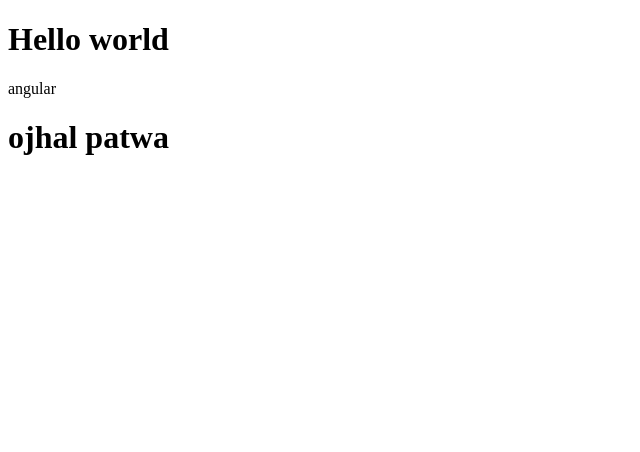
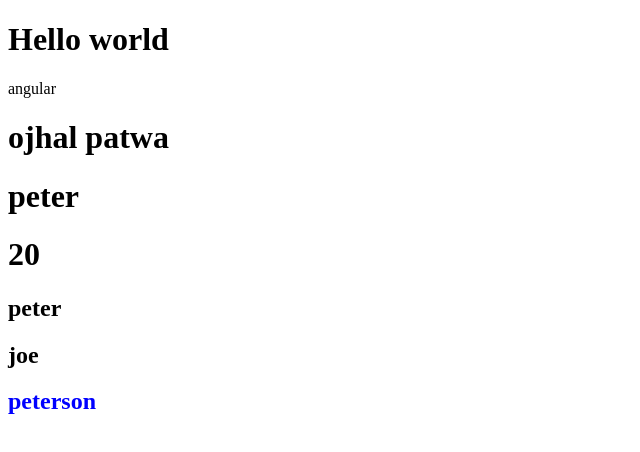
Before and after one commit to ojhal/Angular-basics, an Angular app: page / in a window 1280 px wide. Shown: the top 452 px of the page, without its empty margins (0-640 px from the left). Built offline with nearby package versions, Linux system fonts and the light colour scheme.

Commit message:
use app.component

```diff
--- a/src/app/app.component.html
+++ b/src/app/app.component.html
@@ -2,4 +2,8 @@
 {{title}}
 <h1>{{name}}</h1>
 
-<!-- <h1>{{obj}}</h1> -->
+<h1>{{obj.name}}</h1>
+<h1>{{obj.age}}</h1>
+<h2>{{arr[0]}}</h2>
+<h2>{{arr[1]}}</h2>
+<h2 style="color: blue;">{{arr[2]}}</h2>
--- a/src/app/app.component.ts
+++ b/src/app/app.component.ts
@@ -8,4 +8,9 @@ import { Component } from '@angular/core';
 export class AppComponent {
   title = 'angular';
   name = 'ojhal patwa';
+  obj = {
+    name: 'peter',
+    age: 20,
+  };
+  arr = ['peter', 'joe', 'peterson'];
 }
```
